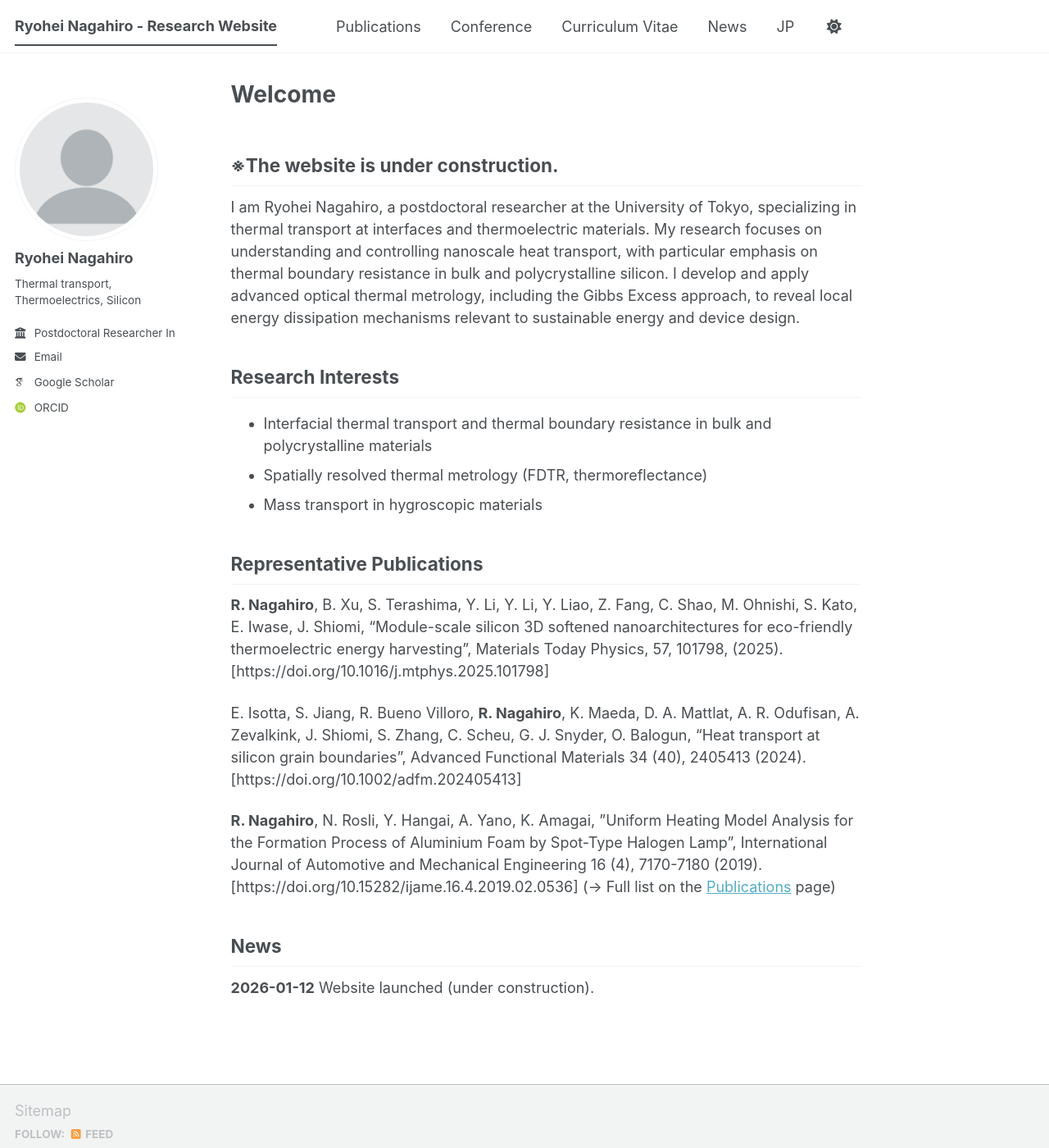
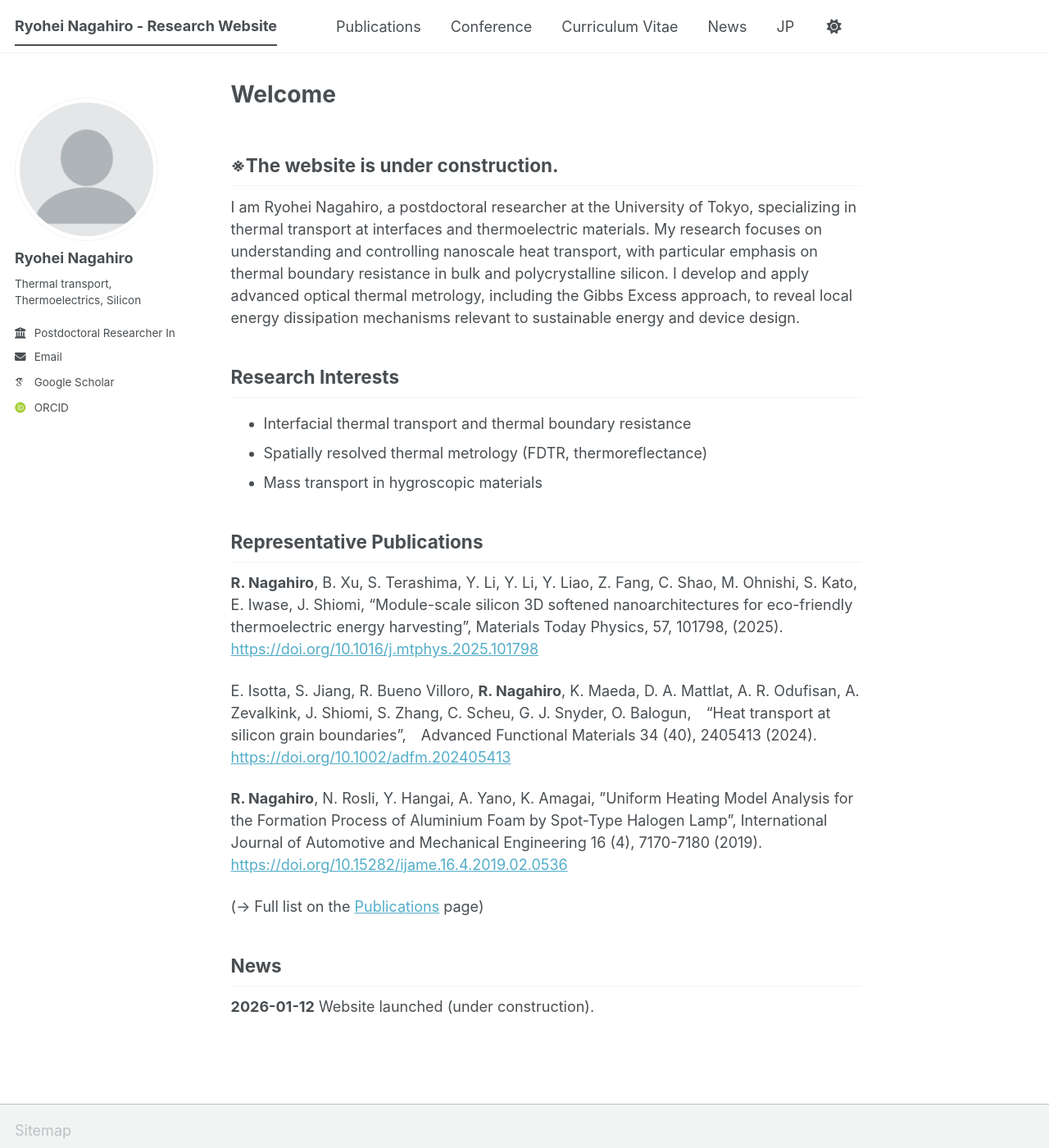
Before and after one commit to ryohei-nagahiro/ryohei-nagahiro.github.io, a Jekyll site: the page built from _pages/about.md, in a window 1280 px wide and 1400 px high. Shown: the whole window at 82% size. Built offline with Jekyll 4.4.1, drawn with Linux system fonts in a browser that asks for light colours; some web fonts are replaced; a script bundle is joined from its source files by our own code; library files that are not in the unit come from our copies.

Commit message:
Update about.md

```diff
--- a/_pages/about.md
+++ b/_pages/about.md
@@ -12,23 +12,22 @@
 
 Research Interests
 ------
-- Interfacial thermal transport and thermal boundary resistance in bulk and polycrystalline materials
+- Interfacial thermal transport and thermal boundary resistance
 - Spatially resolved thermal metrology (FDTR, thermoreflectance)
 - Mass transport in hygroscopic materials
 
 Representative Publications
 ------
-**R. Nagahiro**, B. Xu, S. Terashima, Y. Li, Y. Li, Y. Liao, Z. Fang, C. Shao, M. Ohnishi, S. Kato, E. Iwase, J. Shiomi,
-“Module-scale silicon 3D softened nanoarchitectures for eco-friendly thermoelectric energy harvesting”,
-Materials Today Physics, 57, 101798, (2025). [https://doi.org/10.1016/j.mtphys.2025.101798]
+**R. Nagahiro**, B. Xu, S. Terashima, Y. Li, Y. Li, Y. Liao, Z. Fang, C. Shao, M. Ohnishi, S. Kato, E. Iwase, J. Shiomi, “Module-scale silicon 3D softened nanoarchitectures for eco-friendly thermoelectric energy harvesting”, Materials Today Physics, 57, 101798, (2025).
+[https://doi.org/10.1016/j.mtphys.2025.101798](https://doi.org/10.1016/j.mtphys.2025.101798)
 
-E. Isotta, S. Jiang, R. Bueno Villoro, **R. Nagahiro**, K. Maeda, D. A. Mattlat, A. R. Odufisan, A. Zevalkink, J. Shiomi, S. Zhang, C. Scheu, G. J. Snyder, O. Balogun,
-“Heat transport at silicon grain boundaries”,
-Advanced Functional Materials 34 (40), 2405413 (2024). [https://doi.org/10.1002/adfm.202405413]
+E. Isotta, S. Jiang, R. Bueno Villoro, **R. Nagahiro**, K. Maeda, D. A. Mattlat, A. R. Odufisan, A. Zevalkink, J. Shiomi, S. Zhang, C. Scheu, G. J. Snyder, O. Balogun,　“Heat transport at silicon grain boundaries”,　Advanced Functional Materials 34 (40), 2405413 (2024).
+[https://doi.org/10.1002/adfm.202405413](https://doi.org/10.1002/adfm.202405413)
 
-**R. Nagahiro**, N. Rosli, Y. Hangai, A. Yano, K. Amagai,
-”Uniform Heating Model Analysis for the Formation Process of Aluminium Foam by Spot-Type Halogen Lamp”,
-International Journal of Automotive and Mechanical Engineering 16 (4), 7170-7180 (2019). [https://doi.org/10.15282/ijame.16.4.2019.02.0536]
+**R. Nagahiro**, N. Rosli, Y. Hangai, A. Yano, K. Amagai, ”Uniform Heating Model Analysis for the Formation Process of Aluminium Foam by Spot-Type Halogen Lamp”, International Journal of Automotive and Mechanical Engineering 16 (4), 7170-7180 (2019).
+[https://doi.org/10.15282/ijame.16.4.2019.02.0536](https://doi.org/10.15282/ijame.16.4.2019.02.0536)
+
+
 (→ Full list on the [Publications](/publications/) page)
 
 News
```
